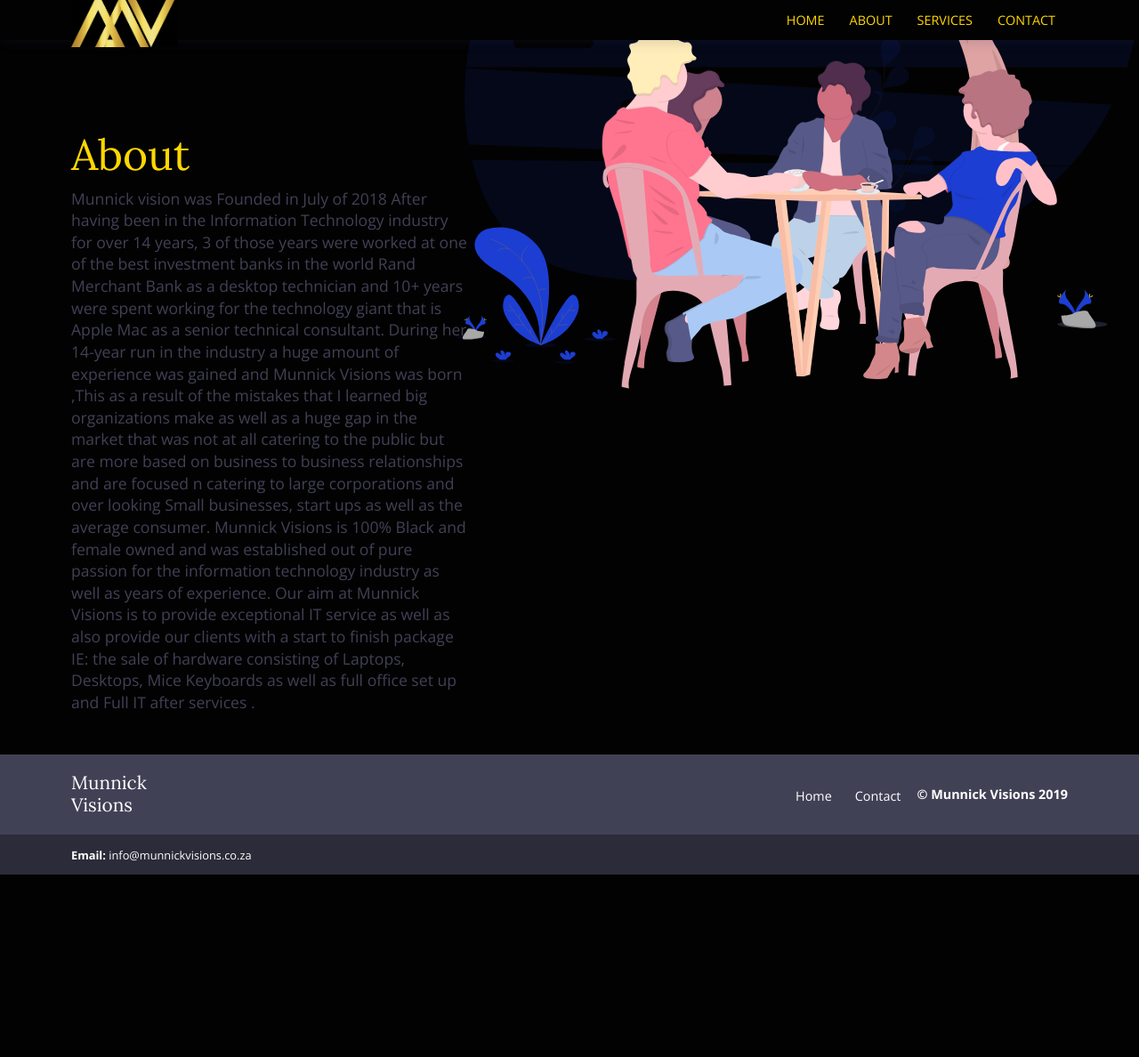
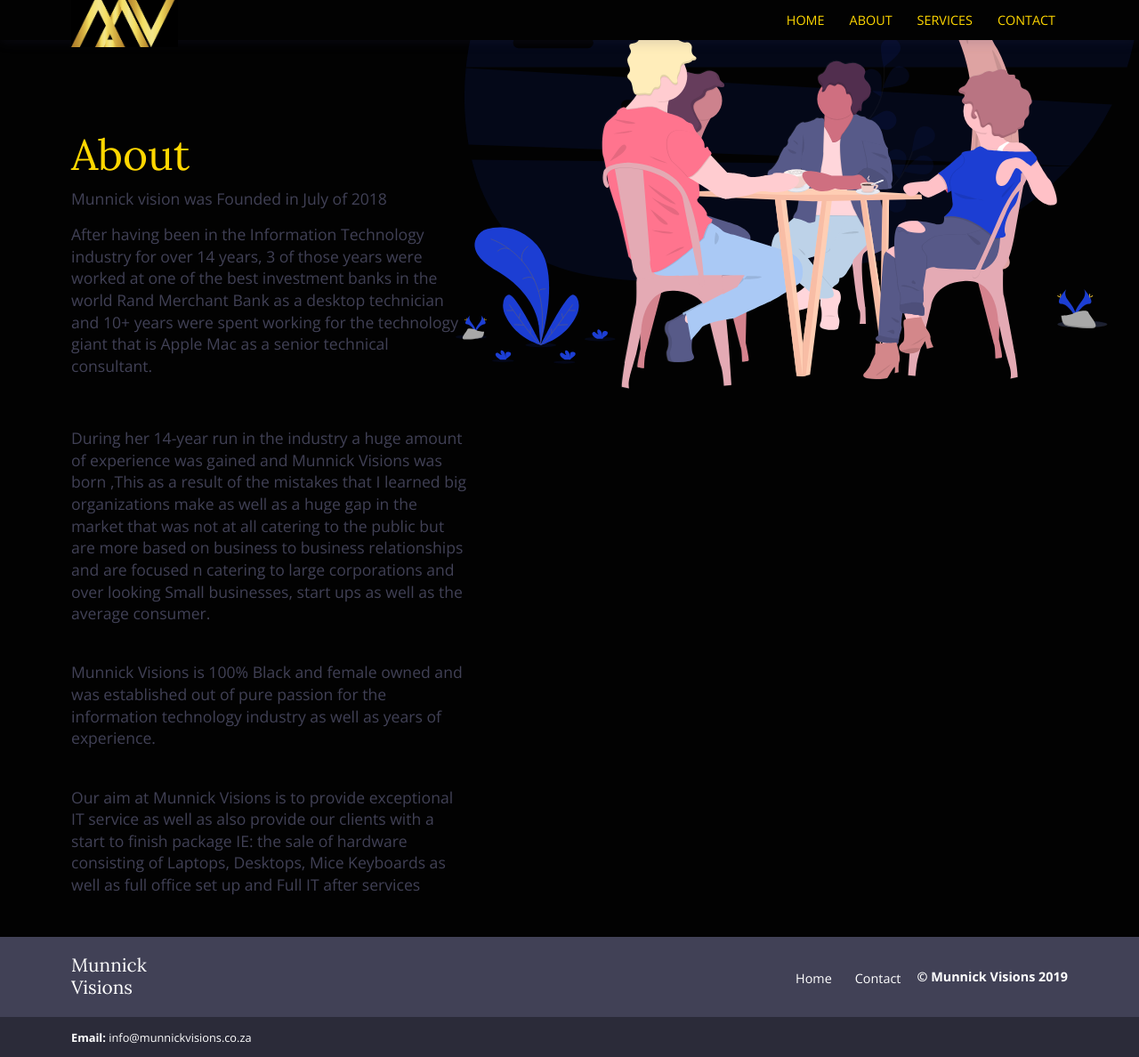
Before and after one commit to sha911/munnickvisions, a Jekyll site: the page built from about.html, in a window 1280 px wide. Shown: the whole page at 89% size. Built offline with Jekyll 4.4.1, drawn with Linux system fonts in a browser that asks for light colours; before the commit the page ends 983 px from its top, so only the background shows below that.

```diff
--- a/about.html
+++ b/about.html
@@ -9,10 +9,14 @@ bodyClass: page-team-list
       <div class="row">
         <div class="col-12">
           <h1>About</h1>
-          <p>Munnick vision was Founded in July of 2018
-After having been in the Information Technology industry for over 14 years, 3 of those years were worked at one of the best investment banks in the world Rand Merchant Bank as a desktop technician and 10+ years were spent working for the technology giant that is Apple Mac as a senior technical consultant.  During her 14-year run in the industry a huge amount of experience was gained and Munnick Visions was born ,This as a result  of the mistakes that I learned  big organizations make as well as a huge gap in the market that was not at all catering to the public but are more based on business to business relationships and are focused n catering to large corporations and over looking Small businesses, start ups as well as the average consumer.
-Munnick Visions is 100% Black and female owned and was established out of pure passion for the information technology industry as well as years of experience. Our aim at Munnick Visions is to provide  exceptional IT service as well as also provide our clients with a start to finish package IE: the sale of hardware consisting of Laptops, Desktops, Mice Keyboards as well as full office set up and Full IT after services  .</p>
-
+<p>Munnick vision was Founded in July of 2018 <p>
+<p>After having been in the Information Technology industry for over 14 years, 3 of those years were worked at one of the best investment banks in the world Rand Merchant Bank as a desktop technician and 10+ years were spent working for the technology giant that is Apple Mac as a senior technical consultant. <p>
+<br>
+<p>During her 14-year run in the industry a huge amount of experience was gained and Munnick Visions was born ,This as a result  of the mistakes that I learned  big organizations make as well as a huge gap in the market that was not at all catering to the public but are more based on business to business relationships and are focused n catering to large corporations and over looking Small businesses, start ups as well as the average consumer.</p>
+<br>
+<p>Munnick Visions is 100% Black and female owned and was established out of pure passion for the information technology industry as well as years of experience. </p>
+<br>
+<p>Our aim at Munnick Visions is to provide  exceptional IT service as well as also provide our clients with a start to finish package IE: the sale of hardware consisting of Laptops, Desktops, Mice Keyboards as well as full office set up and Full IT after services</p>
         </div>
       </div>
     </div>
```
